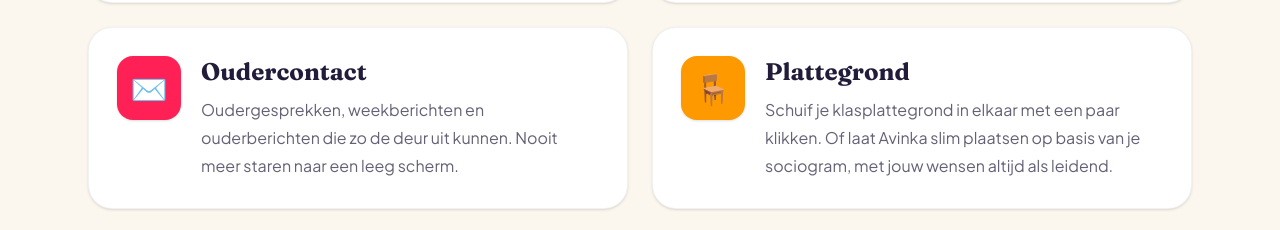
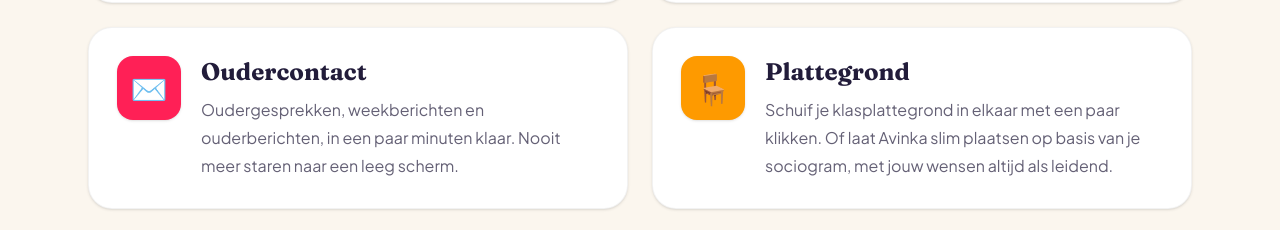
Before and after one commit to MvsTools/Avinka, a Next.js app: page / in a window 1280 px wide. Shown: the part 2277-2507 px from the top of the page. Built offline with nearby package versions, Linux system fonts and the light colour scheme; no server answers.

Commit message:
Tooltegel Oudercontact: logischer tekst (gesprekken gaan niet de deur uit)
"die zo de deur uit kunnen" vervangen door "in een paar minuten klaar" — past
ook bij oudergesprekken. Zonder em-dash.

Co-Authored-By: Claude Opus 4.8 (1M context) <noreply@anthropic.com>

```diff
--- a/src/app/page.tsx
+++ b/src/app/page.tsx
@@ -60,7 +60,7 @@ const tools = [
     naam: "Oudercontact",
     emoji: "✉️",
     tekst:
-      "Oudergesprekken, weekberichten en ouderberichten die zo de deur uit kunnen. Nooit meer staren naar een leeg scherm.",
+      "Oudergesprekken, weekberichten en ouderberichten, in een paar minuten klaar. Nooit meer staren naar een leeg scherm.",
     badge: "bg-rose-500",
     tint: "bg-rose-50",
     rand: "hover:border-rose-300",
--- a/src/lib/tools.ts
+++ b/src/lib/tools.ts
@@ -39,7 +39,7 @@ export const tools: Tool[] = [
     slug: "oudercontact",
     naam: "Oudercontact",
     emoji: "✉️",
-    tekst: "Oudergesprekken, weekberichten en ouderberichten die zo de deur uit kunnen.",
+    tekst: "Oudergesprekken, weekberichten en ouderberichten, in een paar minuten klaar.",
     badge: "bg-rose-500",
     tint: "bg-rose-50",
     rand: "hover:border-rose-300",
```
